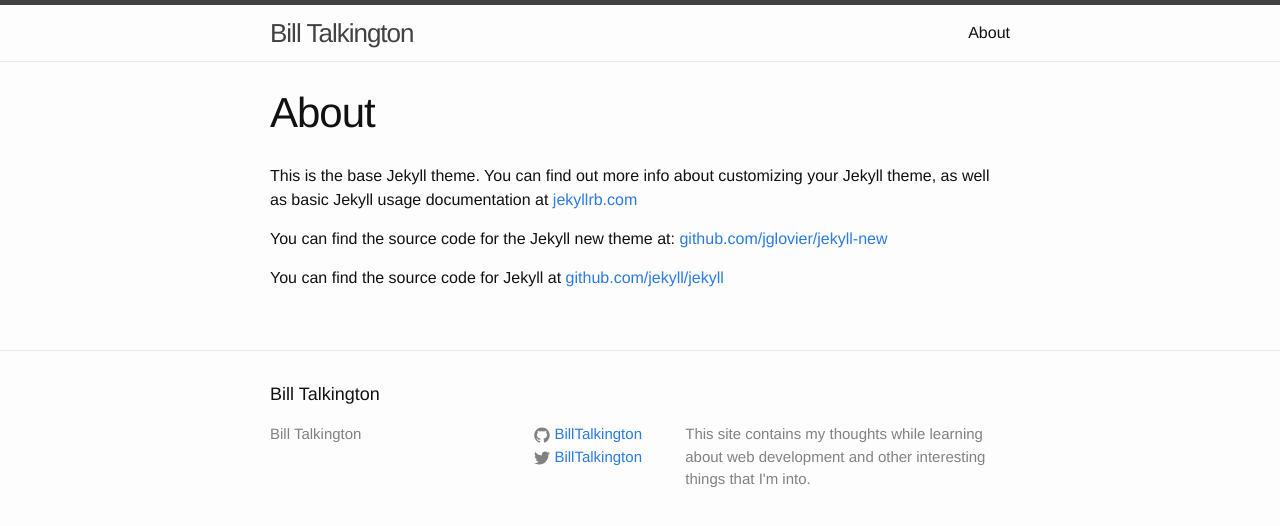
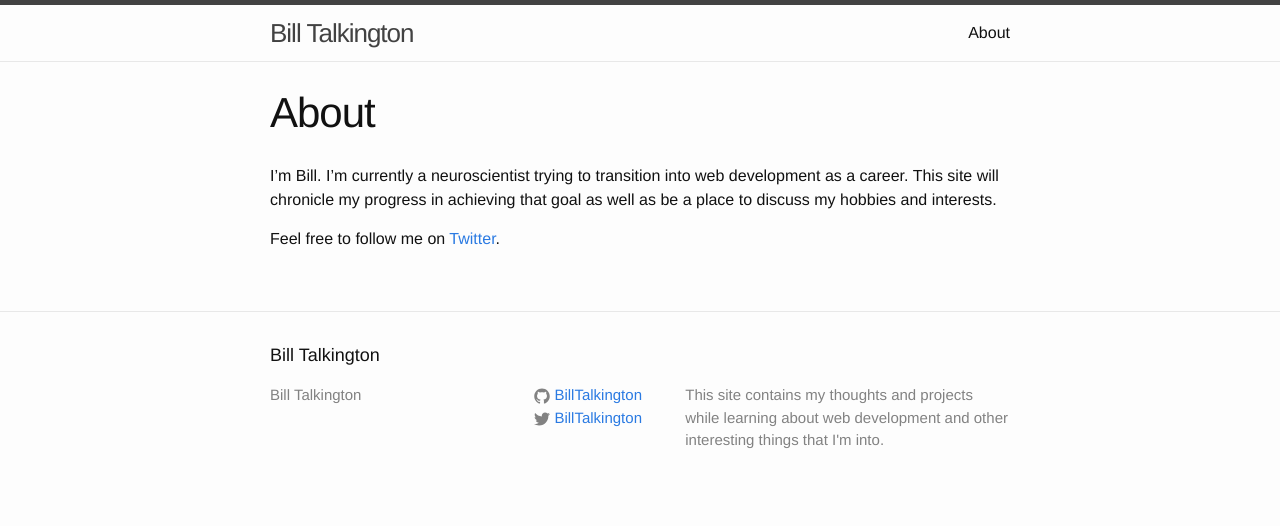
Before and after one commit to BillTalkington/billtalkington.github.io, a Jekyll site: the page built from about.md, in a window 1280 px wide. Shown: the top 526 px of the page. Built offline with Jekyll 4.4.1, drawn with Linux system fonts in a browser that asks for light colours.

Commit message:
First post, updates to _config.yml and about.md

```diff
--- a/_config.yml
+++ b/_config.yml
@@ -2,7 +2,7 @@
 title: Bill Talkington
 # email: your-email@domain.com
 description: > # this means to ignore newlines until "baseurl:"
-  This site contains my thoughts while learning about web development
+  This site contains my thoughts and projects while learning about web development
   and other interesting things that I'm into.
 baseurl: "" # the subpath of your site, e.g. /blog/
 url: "http://billtalkington.github.io" # the base hostname & protocol for your site
--- a/about.md
+++ b/about.md
@@ -4,8 +4,8 @@ title: About
 permalink: /about/
 ---
 
-This is the base Jekyll theme. You can find out more info about customizing your Jekyll theme, as well as basic Jekyll usage documentation at [jekyllrb.com](http://jekyllrb.com/)
+I'm Bill. I'm currently a neuroscientist trying to transition into web development as a career. This site will chronicle my progress in achieving that goal as well as be a place to discuss my hobbies and interests.
 
-You can find the source code for the Jekyll new theme at: [github.com/jglovier/jekyll-new](https://github.com/jglovier/jekyll-new)
+Feel free to follow me on [Twitter][twitter].
 
-You can find the source code for Jekyll at [github.com/jekyll/jekyll](https://github.com/jekyll/jekyll)
+[twitter]: 	http://twitter.com/billtalkington
```
Also changed, not shown: _posts/2014-12-09-welcome-to-my-blog.markdown (added, +18 -0 lines).
